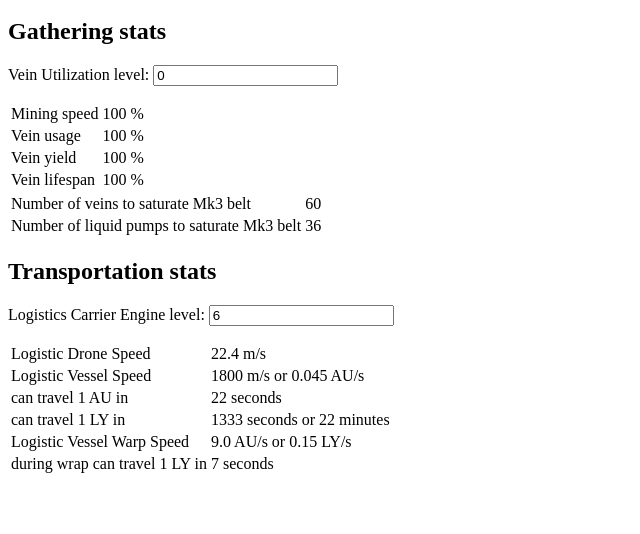
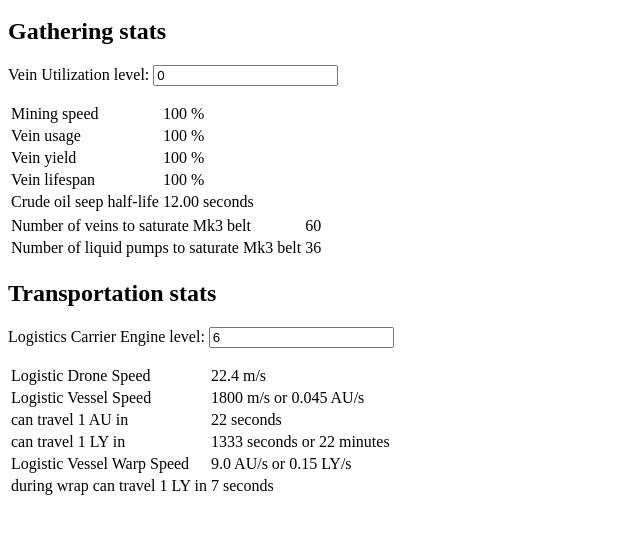
Before and after one commit to vnoleg/dyson-sphere-program-helper, a plain HTML site: page index.html in a window 1280 px wide. Shown: the part 100-634 px from the top of the page, without its empty margins (0-640 px from the left). Drawn offline with Linux system fonts and the light colour scheme.

Commit message:
add crudeOilSeepHalfLife

```diff
--- a/index.html
+++ b/index.html
@@ -39,6 +39,10 @@
       <tr>
         <td>Vein lifespan</td>
         <td id="veinLifespan">100 %</td>
+      </tr>
+      <tr>
+        <td>Crude oil seep half-life</td>
+        <td id="crudeOilSeepHalfLife">12.00 seconds</td>
       </tr>
     </table>
 
@@ -104,6 +108,8 @@
         document.getElementById("veinYield").innerHTML    = (veinYield*100).toFixed(2)    + ' %';
         document.getElementById("veinLifespan").innerHTML = (veinLifespan*100).toFixed(2) + ' %';
 
+        document.getElementById("crudeOilSeepHalfLife").innerHTML = (12 * veinLifespan).toFixed(2) + ' seconds';
+
         document.getElementById("veinSaturateBelt").innerHTML = veinSaturateBelt.toFixed(2);
         document.getElementById("pumpSaturateBelt").innerHTML = pumpSaturateBelt.toFixed(2);
 
@@ -121,7 +127,6 @@
         document.getElementById("logisticVesselWarpLYTravelTime").innerHTML = (60 * 40000 / logisticVesselWarpSpeed).toFixed(0) + ' seconds';
       };
 
-
       veinUtilizationLevel.onchange        = () => updateStats();
       logisticsCarrierEngineLevel.onchange = () => updateStats();
     </script>
```
